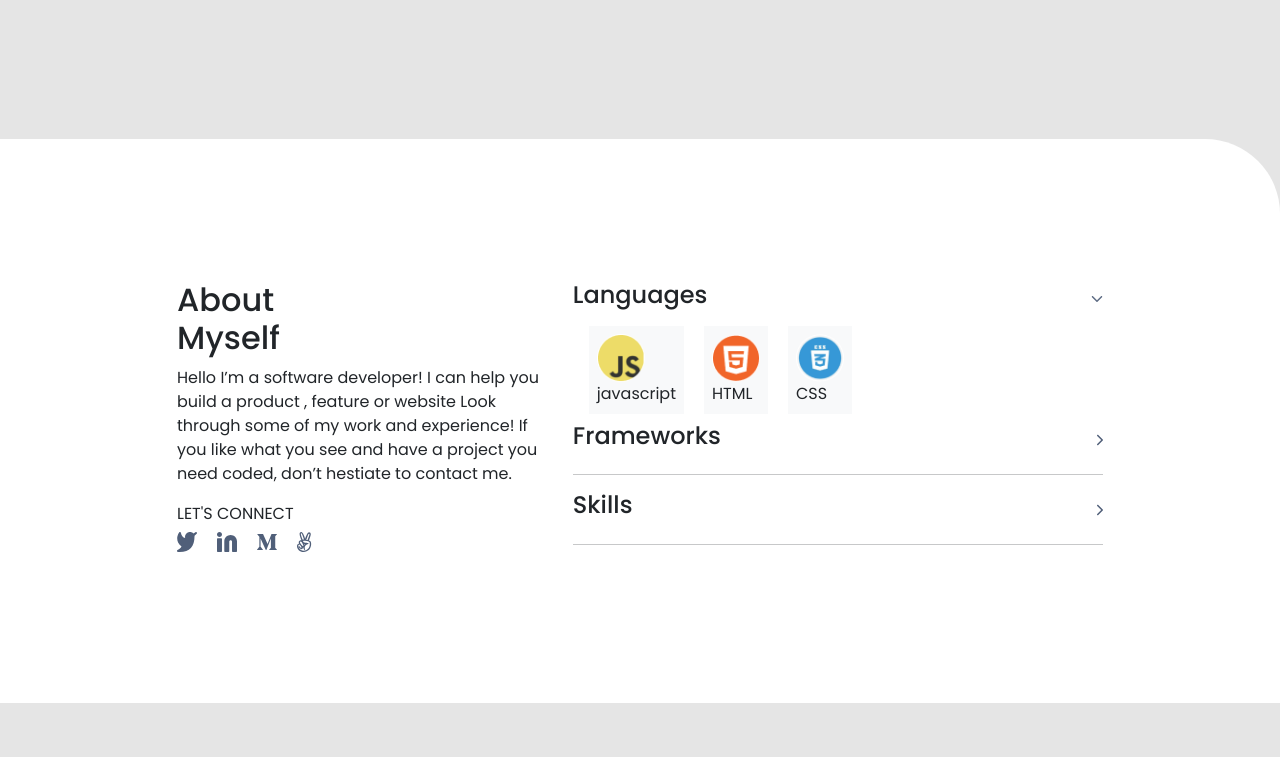
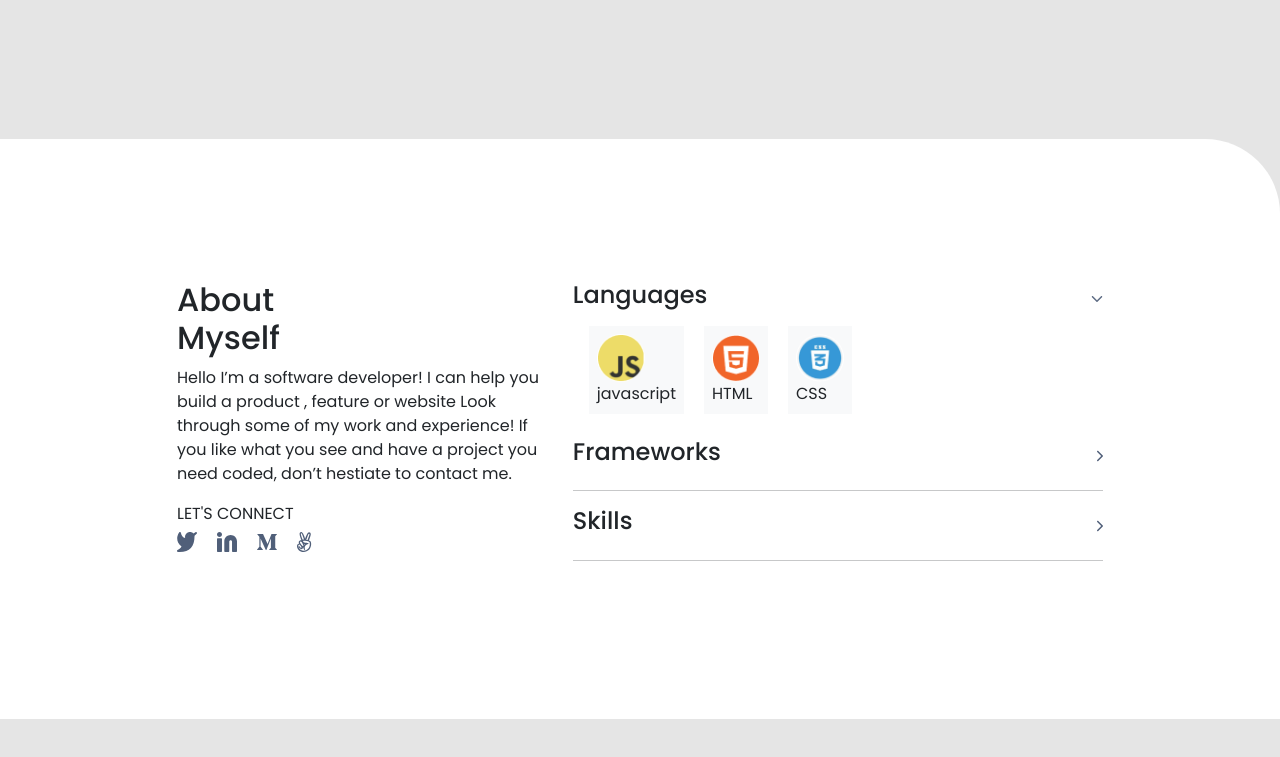
Before and after one commit to devMunyi/portfolio-using-bootstrap, a website: page index.html in a window 1280 px wide. Shown: the part 3041-3798 px from the top of the page. Drawn offline with nearby package versions, Linux system fonts and the light colour scheme.

Commit message:
fix margin about myself section

```diff
--- a/index.html
+++ b/index.html
@@ -387,7 +387,7 @@
                   </ul>
 
                   <div
-                    class="d-flex justify-content-between align-items-center"
+                    class="d-flex mt-3 justify-content-between align-items-center"
                   >
                     <h4>Frameworks</h4>
                     <img
```
